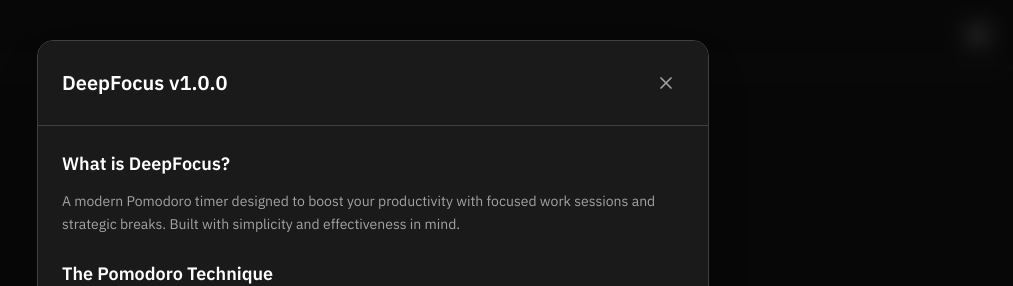
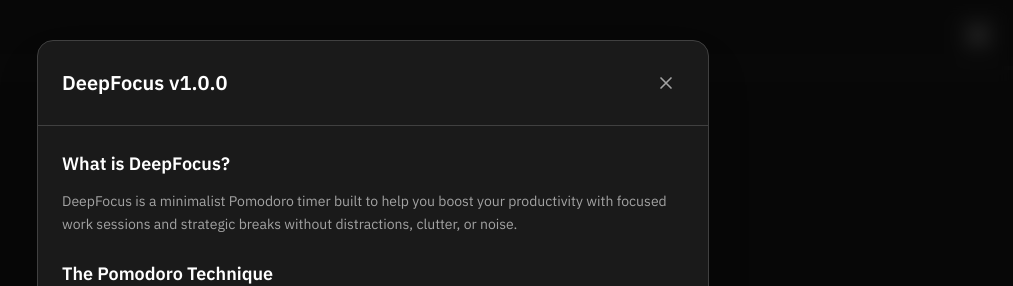
Before and after one commit to aibekz/deepfocus, a Next.js app: page / in a window 1280 px wide. Both pictures are taken after a click on the button "App Information". Shown: the top 286 px of the page, without its empty margins (267-1280 px from the left). Built offline with nearby package versions, Linux system fonts and the light colour scheme.

Commit message:
Refactor Layout component to enhance modal structure, making the header fixed and the body scrollable, while updating the app description for clarity and removing redundant privacy information.

```diff
--- a/app/components/Layout.tsx
+++ b/app/components/Layout.tsx
@@ -99,9 +99,9 @@
           />
 
           {/* Modal Content */}
-          <div className="relative w-full max-w-2xl mx-4 max-h-[90vh] overflow-y-auto bg-[var(--bg-card)] border border-[var(--border)] rounded-2xl shadow-2xl">
-            {/* Modal Header */}
-            <div className="flex items-center justify-between p-6 border-b border-[var(--border)]">
+          <div className="relative w-full max-w-2xl mx-4 max-h-[90vh] bg-[var(--bg-card)] border border-[var(--border)] rounded-2xl shadow-2xl flex flex-col">
+            {/* Modal Header - Fixed */}
+            <div className="flex items-center justify-between p-6 border-b border-[var(--border)] flex-shrink-0">
               <h2 className="text-xl font-semibold text-[var(--fg-accent)]">
                 DeepFocus v1.0.0
               </h2>
@@ -127,17 +127,15 @@
               </button>
             </div>
 
-            {/* Modal Body */}
-            <div className="p-6 space-y-6">
+            {/* Modal Body - Scrollable */}
+            <div className="flex-1 overflow-y-auto p-6 space-y-6">
               {/* App Info */}
               <div>
                 <h3 className="text-lg font-semibold text-[var(--fg-accent)] mb-3">
                   What is DeepFocus?
                 </h3>
                 <p className="text-sm text-[var(--fg-muted)] leading-relaxed">
-                  A modern Pomodoro timer designed to boost your productivity with
-                  focused work sessions and strategic breaks. Built with simplicity
-                  and effectiveness in mind.
+                  DeepFocus is a minimalist Pomodoro timer built to help you boost your productivity with focused work sessions and strategic breaks without distractions, clutter, or noise.
                 </p>
               </div>
 
@@ -228,30 +226,6 @@
                 </div>
               </div>
 
-              {/* Privacy & Free */}
-              <div>
-                <h3 className="text-lg font-semibold text-[var(--fg-accent)] mb-3">
-                  Privacy & Free Forever
-                </h3>
-                <div className="text-sm text-[var(--fg-muted)] space-y-2">
-                  <div className="flex items-center gap-2">
-                    <div className="w-2 h-2 bg-[var(--fg-accent)] rounded-full"></div>
-                    <span>Free forever - no subscription, no payment required</span>
-                  </div>
-                  <div className="flex items-center gap-2">
-                    <div className="w-2 h-2 bg-[var(--fg-accent)] rounded-full"></div>
-                    <span>No signup or account creation needed</span>
-                  </div>
-                  <div className="flex items-center gap-2">
-                    <div className="w-2 h-2 bg-[var(--fg-accent)] rounded-full"></div>
-                    <span>No data gathering or personal information collection</span>
-                  </div>
-                  <div className="flex items-center gap-2">
-                    <div className="w-2 h-2 bg-[var(--fg-accent)] rounded-full"></div>
-                    <span>No selling of personal data - your privacy is protected</span>
-                  </div>
-                </div>
-              </div>
 
               {/* Nvixio Branding */}
               <div className="border-t border-[var(--border)] pt-4">
```
